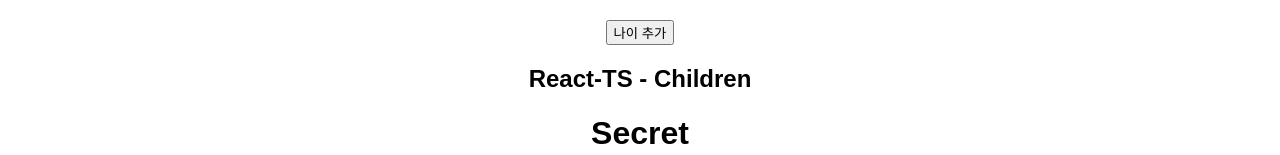
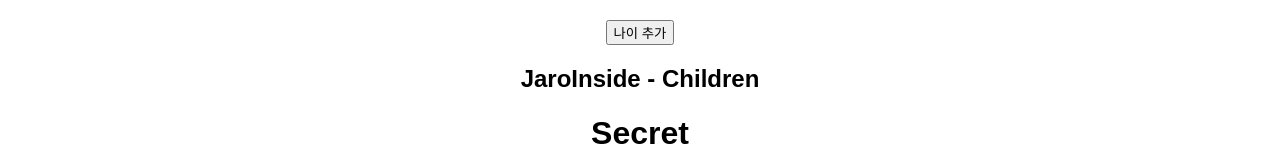
Before and after one commit to JaroInside/tistory-react-typescript-study, a React (Create React App) app: page / in a window 1280 px wide. Shown: the part 333-488 px from the top of the page. Built offline with nearby package versions, Linux system fonts and the light colour scheme; the HTML template or start-up script is replaced by a standard one.

Commit message:
add default Props

```diff
--- a/src/App.tsx
+++ b/src/App.tsx
@@ -67,7 +67,7 @@
         </div>
         <button onClick={this._changeName}>이름 변경</button>
         <Parent name={name}/>
-        <StatelessComponent name="React-TS">Children</StatelessComponent>
+        <StatelessComponent >Children</StatelessComponent>
         { secret ?
           <Secret /> :
           <h1 />
--- a/src/Parent.tsx
+++ b/src/Parent.tsx
@@ -11,7 +11,7 @@
 class Parent extends React.Component<ParentProps, ParentState> {
 
   public static defaultProps = {
-    name: 'Jaro\'s Parent'
+    name: 'Jaro\'s'
   };
 
   constructor(props: {name: string}) {
--- a/src/Stateless.tsx
+++ b/src/Stateless.tsx
@@ -4,15 +4,10 @@
   name?: string;
 }
 
-const defaultProps: StateLessProps = {
-    name: 'JaroInside'
+const StatelessComponent: React.SFC<StateLessProps> = ({name= 'JaroInside' , children}) => {
+  return (
+    <h2>{name} - {children}</h2>
+  );
 };
 
-const StatelessComponent: React.SFC<StateLessProps> = (props) => {
-  return (
-    <h2>{props.name} - {props.children}</h2>
-  );
-};
-StatelessComponent.defaultProps = defaultProps;
-
 export default StatelessComponent;
```
